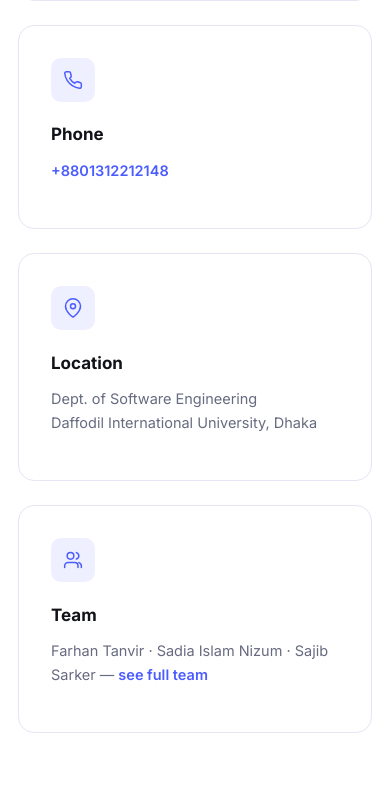
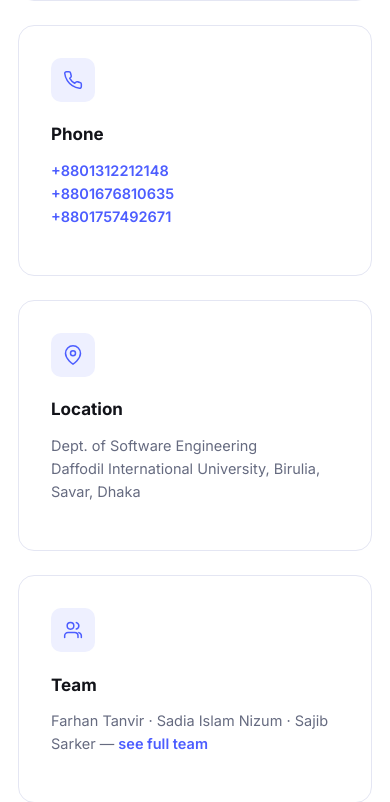
Before and after one commit to sadiaislamnizum/DR_Detection, a Flask app: page /contact in a window 390 px wide. Shown: the part 633-1435 px from the top of the page. Run offline with Flask 3, Linux system fonts and the light colour scheme.

Commit message:
Modify contact information in contact.html
Updated phone numbers and location details in contact section.

```diff
--- a/templates/contact.html
+++ b/templates/contact.html
@@ -23,14 +23,14 @@
                 <svg width="20" height="20" viewBox="0 0 24 24" fill="none" stroke="currentColor" stroke-width="1.8" stroke-linecap="round" stroke-linejoin="round"><path d="M22 16.92v3a2 2 0 0 1-2.18 2 19.79 19.79 0 0 1-8.63-3.07 19.5 19.5 0 0 1-6-6 19.79 19.79 0 0 1-3.07-8.67A2 2 0 0 1 4.11 2h3a2 2 0 0 1 2 1.72c.127.96.361 1.903.7 2.81a2 2 0 0 1-.45 2.11L8.09 9.91a16 16 0 0 0 6 6l1.27-1.27a2 2 0 0 1 2.11-.45c.907.339 1.85.573 2.81.7A2 2 0 0 1 22 16.92z"/></svg>
             </div>
             <h4>Phone</h4>
-            <p><a href="tel:+8800000000">+8801312212148</a></p>
+            <p><a href="tel:+8800000000">+8801312212148<br>+8801676810635<br>+8801757492671</a></p>
         </div>
         <div class="contact-card stagger-item">
             <div class="icon">
                 <svg width="20" height="20" viewBox="0 0 24 24" fill="none" stroke="currentColor" stroke-width="1.8" stroke-linecap="round" stroke-linejoin="round"><path d="M21 10c0 7-9 13-9 13s-9-6-9-13a9 9 0 0 1 18 0z"/><circle cx="12" cy="10" r="3"/></svg>
             </div>
             <h4>Location</h4>
-            <p>Dept. of Software Engineering<br>Daffodil International University, Dhaka</p>
+            <p>Dept. of Software Engineering<br>Daffodil International University, Birulia, Savar, Dhaka</p>
         </div>
         <div class="contact-card stagger-item">
             <div class="icon">
```
